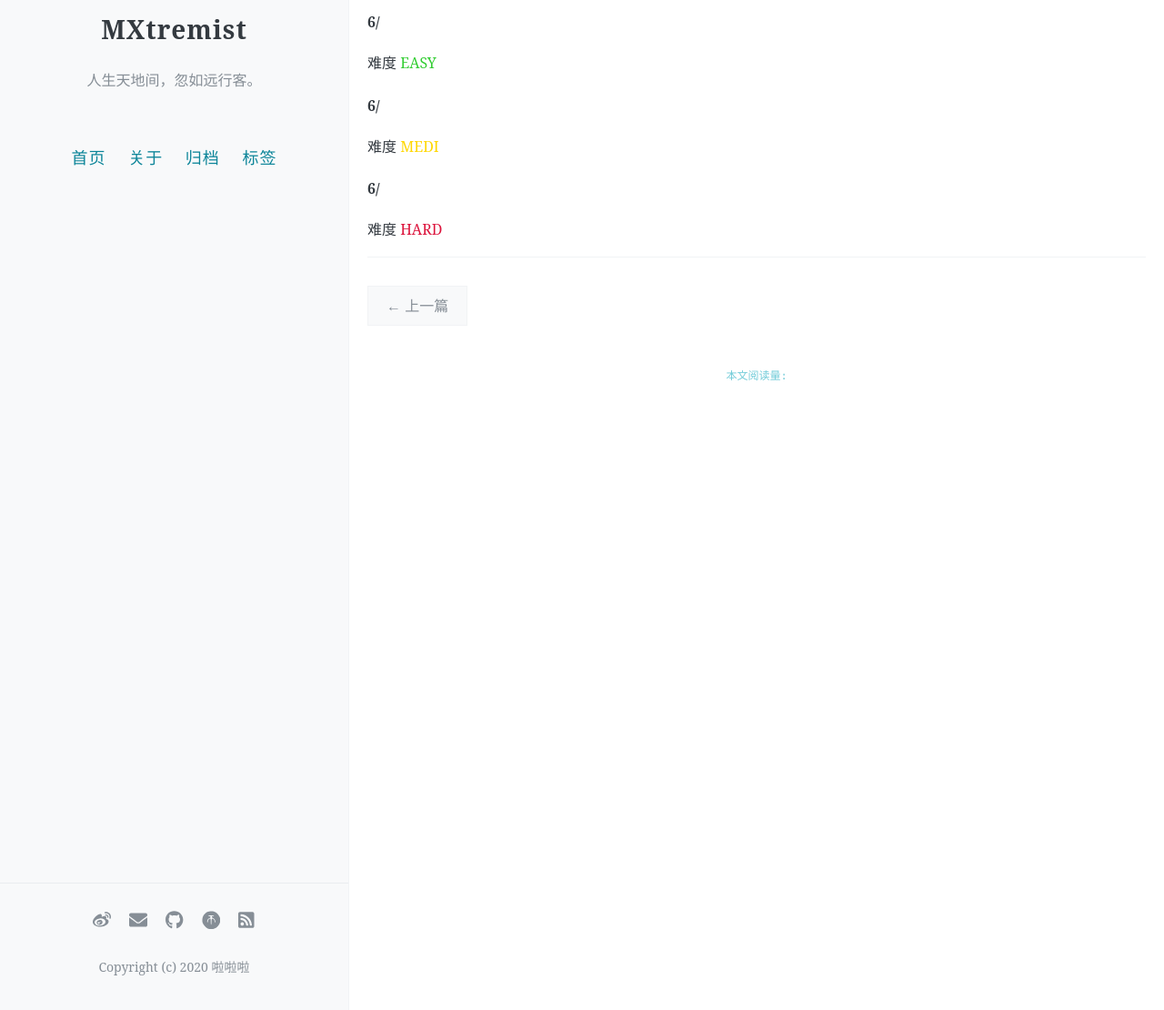
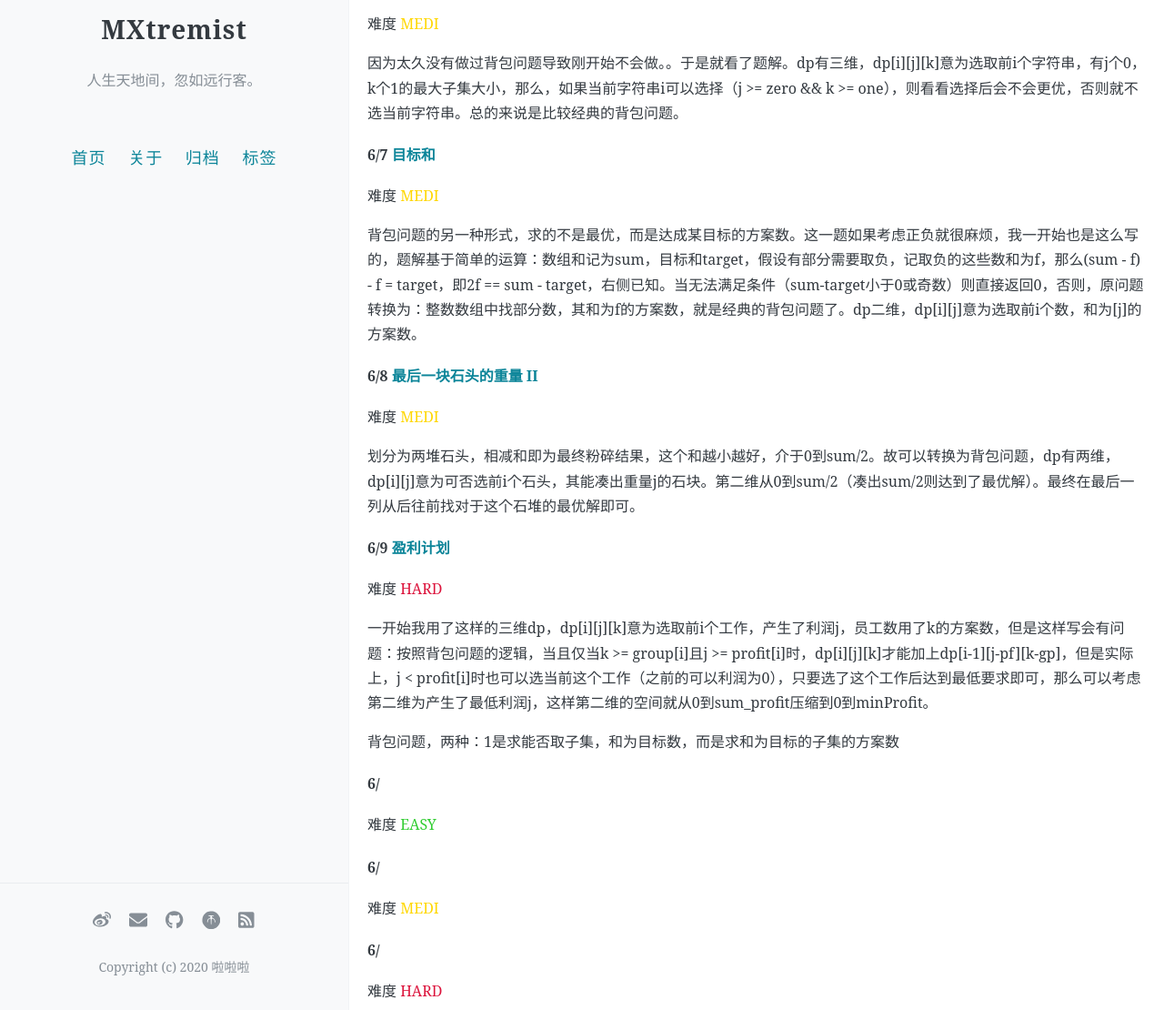
Before and after one commit to MXtremist/mxtremist.github.io, a Jekyll site: the page built from _posts/2021-06-01-leetcode202106.md, in a window 1280 px wide and 1400 px high, scrolled down 702 px. Shown: the part 290-1400 px from the top of the window at 91% size. Built offline with Jekyll 4.4.1, drawn with Linux system fonts in a browser that asks for light colours; comment, search, counter and statistics services are not loaded.

Commit message:
Update 2021-06-01-leetcode202106.md

```diff
--- a/_posts/2021-06-01-leetcode202106.md
+++ b/_posts/2021-06-01-leetcode202106.md
@@ -51,6 +51,38 @@ comments: true
 
 
 
+##### 6/6 [ 一和零](https://leetcode-cn.com/problems/ones-and-zeroes/)
+
+难度 <font color="Gold">MEDI</font>
+
+因为太久没有做过背包问题导致刚开始不会做。。于是就看了题解。dp有三维，dp\[i]\[j]\[k]意为选取前i个字符串，有j个0，k个1的最大子集大小，那么，如果当前字符串i可以选择（j >= zero && k >= one），则看看选择后会不会更优，否则就不选当前字符串。总的来说是比较经典的背包问题。
+
+
+
+##### 6/7 [目标和](https://leetcode-cn.com/problems/target-sum/)
+
+难度 <font color="Gold">MEDI</font>
+
+背包问题的另一种形式，求的不是最优，而是达成某目标的方案数。这一题如果考虑正负就很麻烦，我一开始也是这么写的，题解基于简单的运算：数组和记为sum，目标和target，假设有部分需要取负，记取负的这些数和为f，那么(sum - f) - f = target，即2f == sum - target，右侧已知。当无法满足条件（sum-target小于0或奇数）则直接返回0，否则，原问题转换为：整数数组中找部分数，其和为f的方案数，就是经典的背包问题了。dp二维，dp\[i][j]意为选取前i个数，和为[j]的方案数。
+
+
+
+##### 6/8 [最后一块石头的重量 II](https://leetcode-cn.com/problems/last-stone-weight-ii/)
+
+难度 <font color="Gold">MEDI</font>
+
+划分为两堆石头，相减和即为最终粉碎结果，这个和越小越好，介于0到sum/2。故可以转换为背包问题，dp有两维，dp\[i][j]意为可否选前i个石头，其能凑出重量j的石块。第二维从0到sum/2（凑出sum/2则达到了最优解）。最终在最后一列从后往前找对于这个石堆的最优解即可。
+
+
+
+##### 6/9 [盈利计划](https://leetcode-cn.com/problems/profitable-schemes/)
+
+难度 <font color="Crimson">HARD</font>
+
+一开始我用了这样的三维dp，dp\[i]\[j]\[k]意为选取前i个工作，产生了利润j，员工数用了k的方案数，但是这样写会有问题：按照背包问题的逻辑，当且仅当k >= group[i]且j >= profit[i]时，dp\[i]\[j][k]才能加上dp\[i-1]\[j-pf][k-gp]，但是实际上，j < profit[i]时也可以选当前这个工作（之前的可以利润为0），只要选了这个工作后达到最低要求即可，那么可以考虑第二维为产生了最低利润j，这样第二维的空间就从0到sum_profit压缩到0到minProfit。
+
+
+
 背包问题，两种：1是求能否取子集，和为目标数，而是求和为目标的子集的方案数
 
 
```
